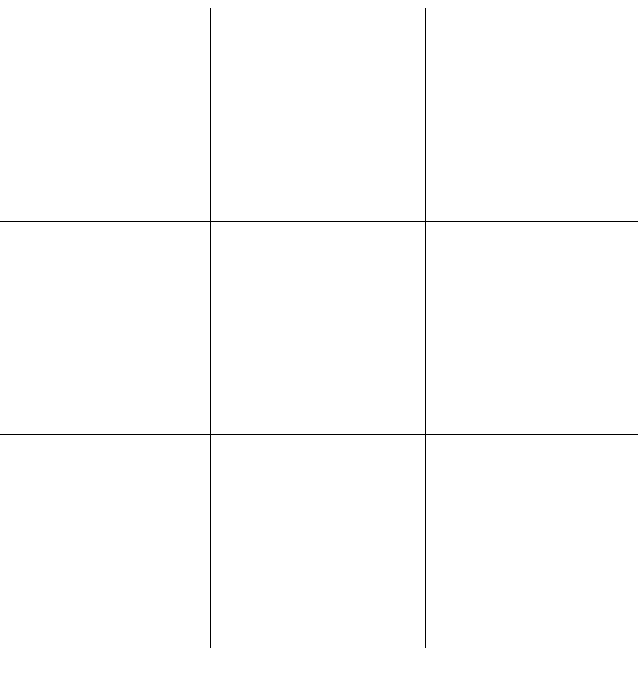
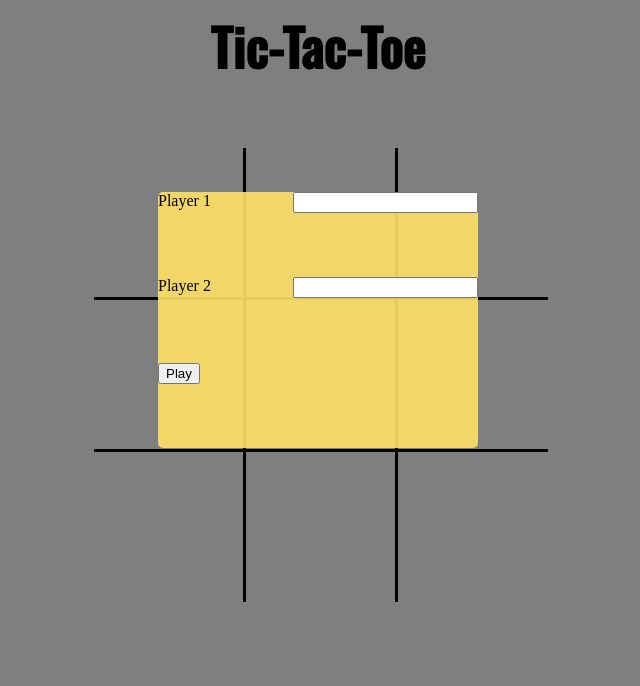
Before and after one commit to jeffboyanich/Tic-tac-toe, a plain HTML site: page index.html in a window 1280 px wide. Shown: the whole page, without its empty margins (322-962 px from the left). Drawn offline with nearby package versions, Linux system fonts and the light colour scheme.

Commit message:
added a start screen and updated fonts and sizing

```diff
--- a/index.css
+++ b/index.css
@@ -1,16 +1,23 @@
 #gameboard {
-    margin: auto;
-    display:grid;
+    margin: 5vw auto;
+    display: grid;
     grid-template-columns: repeat(3, 1fr);
     grid-template-rows: auto;
-    width: 50vw;
-    height: 50vw;
-
+    min-width: 35vw;
+    min-height: 35vw;
+    max-width: 35vw;
+    max-height: 35vw;
 }
 
 .board-space {
     text-align: center;
     align-items: center;
+    font-size: 7vw;
+    max-width: 11.66vw;
+    max-height: 11.66vw;
+    min-width: 11.66vw;
+    min-height: 11.66vw;
+    font-family: 'Poppins', sans-serif;
 }
 
 #overlay {
@@ -36,23 +43,78 @@
 }
 
 .bottom-right {
-    border-bottom: 1px solid black;
-    border-right: 1px solid black;
+    border-bottom: 3px solid black;
+    border-right: 3px solid black;
 }
 
 .bottom {
-    border-bottom: 1px solid black;
+    border-bottom: 3px solid black;
 }
 
 .bottom-left {
-    border-bottom: 1px solid black;
-    border-left: 1px solid black;
+    border-bottom: 3px solid black;
+    border-left: 3px solid black;
 }
 
 .right {
-    border-right: 1px solid black;
+    border-right: 3px solid black;
 }
 
 .left {
-    border-left: 1px solid black;
+    border-left: 3px solid black;
 }
+
+#title {
+    text-align: center;
+    margin: auto;
+    font-size: 4vw;
+    font-family: 'Oswald', sans-serif;
+}
+
+#start-overlay {
+    position: fixed;
+    display: block;
+    width: 100%;
+    height: 100%;
+    top: 0;
+    left: 0;
+    right: 0;
+    bottom: 0;
+    background-color: rgba(0,0,0,0.5);
+    z-index: 2;
+}
+
+#start-content {
+    margin: 15vw auto;
+    width: 25vw;
+    height: 20vw;
+    border-radius: 5px;
+    background: rgb(255, 224, 102, 0.9);
+    display: grid;
+    grid-template-columns: repeat(2, 1fr);
+    grid-template-rows: auto;
+    grid-template-areas:
+    "p1label    p2label"
+    "p1name     p2name"
+    "play         ...";
+}
+
+.p1-label {
+    grid-area: 'p1label';
+}
+
+.p1-name {
+    grid-area: 'p1name';
+}
+
+.p2-label {
+    grid-area: 'p2label';
+}
+
+.p2-name {
+    grid-area: 'p2name'
+}
+
+.play-button-cell {
+    grid-area: 'play';
+}
--- a/index.html
+++ b/index.html
@@ -3,10 +3,34 @@
     <meta charset="utf-8">
     <title>TicTacToe</title>
     <link rel = 'stylesheet' href = 'index.css'>
+    <style>
+        @import url('https://fonts.googleapis.com/css2?family=Oswald:wght@500&display=swap');
+        @import url('https://fonts.googleapis.com/css2?family=Poppins:wght@600&display=swap');
+    </style>
 </head>
 <body>
     <div>
-        <div id = 'gameboard'>
+        <h1 id = 'title'>Tic-Tac-Toe</h1>
+        <div id = 'start-overlay'>
+            <form id = 'start-content'>
+                <div class = 'p1-label'>
+                <label for = 'p1name'>Player 1</label>
+                </div>
+                <div class = 'p1-name'>
+                <input type = 'text' id = 'p1name' name = 'p1name'>
+                </div>
+                <div class = 'p2-label'>
+                <label for = 'p2name'>Player 2</label>
+                </div>
+                <div class = 'p2-name'>
+                <input type = 'text' id = 'p2name' name = 'p2name'>
+                </div>
+                <div class = 'play-button-cell'>
+                <button type = 'button' id = 'play-button'>Play</button>
+                </div>
+            </form>
+        </div>
+         <div id = 'gameboard'>
         </div>
         <div id = 'overlay'></div>
     </div>
--- a/index.js
+++ b/index.js
@@ -51,10 +51,24 @@ const displayBoard = (() => {
         popupContent.append(continueBtn);
         gameOverPopup.style.display = 'block';
     }
-    return {boardArr, resetDisplay, gameOverDisplay};
+    const startGamePopup = document.getElementById('start-overlay');
+    const playerNameForm = document.getElementById('start-content');
+    const playBtn = document.getElementById('play-button');
+    let p1name = '';
+    let p2name = '';
+    const getPlayerNames = () => {
+        p1name = playerNameForm.p1name.value;
+        p2name = playerNameForm.p2name.value;
+    }
+    playBtn.addEventListener('click', function() {
+        startGamePopup.style.display = 'none';
+        getPlayerNames();
+        playGame();
+    })
+    return {boardArr, resetDisplay, gameOverDisplay, p1name, p2name};
 })();
 
-const createPlayers = (name, marker, turn, value) => {
+const createPlayers = (name, marker, turn, value, markerColor) => {
     const changeTurn = function() {
         if (turn == true) {
             turn = false;
@@ -65,15 +79,18 @@ const createPlayers = (name, marker, turn, value) => {
     const mark = function(e) {
         if (turn == true) {
             e.target.textContent = marker;
+            e.target.style.color = markerColor;
             displayBoard.boardArr[e.target.dataset.index] = value;
         }
     }
     return {name, mark, changeTurn, value}
 };
 
-const playGame = (() => {
-    const player1 = createPlayers('Player 1', 'X', true, 1);
-    const player2 = createPlayers('Player 2', 'O', false, 2);
+const playGame = () => {
+    const player1 = createPlayers(`${displayBoard.p1name}`, 'X', true, 1, 'red');
+    const player2 = createPlayers(displayBoard.p2name, 'O', false, 2, 'blue');
+    console.log(player1.name);
+    console.log(player2.name);
     const boardSpaces = document.querySelectorAll('.board-space');
         boardSpaces.forEach(function(item) {
             item.addEventListener('click', function(e) {
@@ -181,4 +198,4 @@ const playGame = (() => {
         winner = '';
     }
     return {reset}
-})();
+};
```
